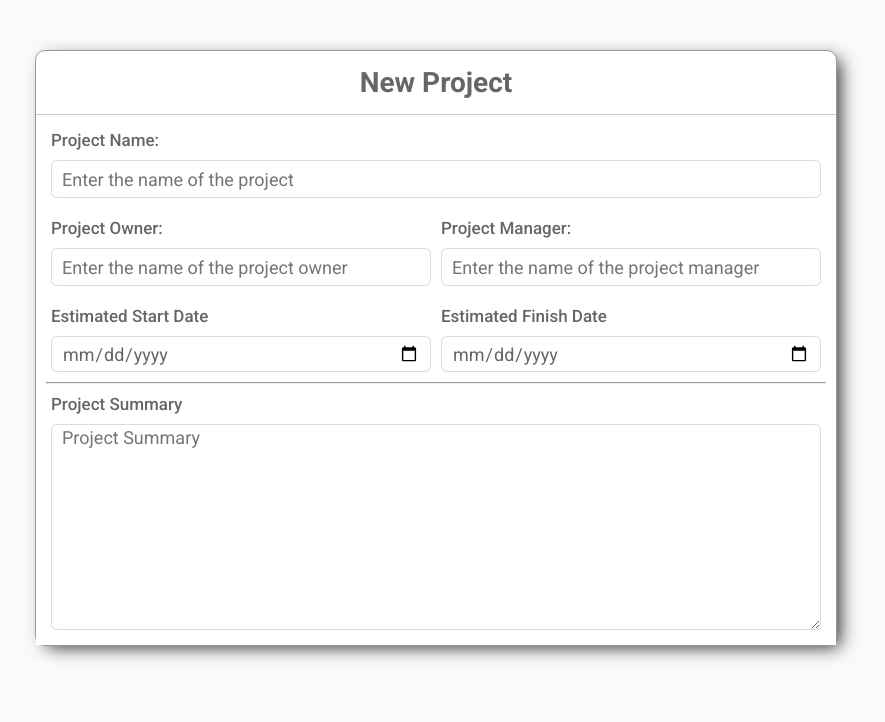
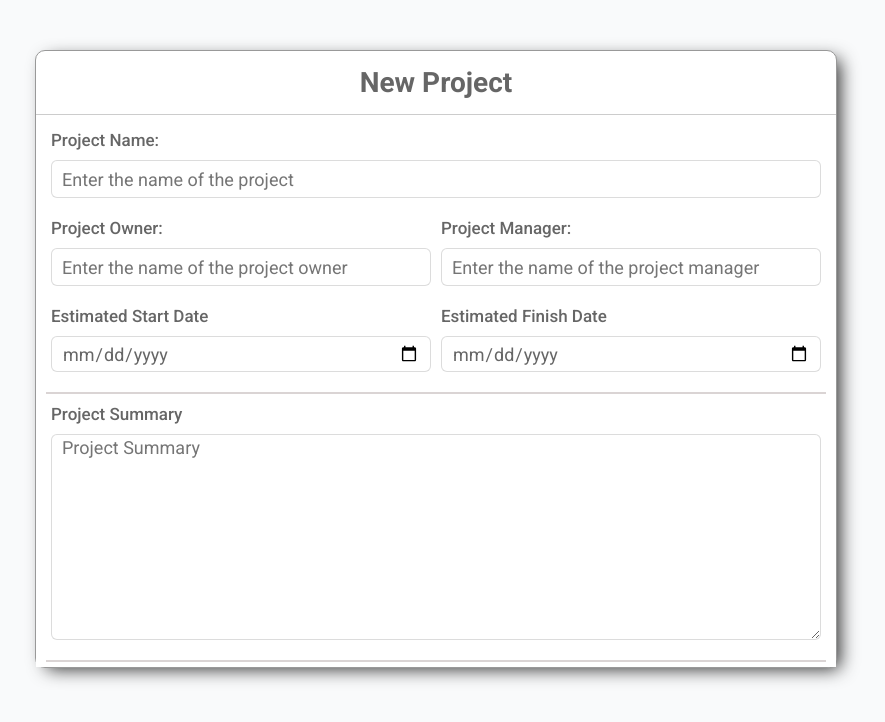
Before and after one commit to JAYMAC1/react-playground, a React (Create React App) app: page /add-project in a window 1280 px wide. Shown: the top 722 px of the page, without its empty margins (204-1089 px from the left). Built offline with nearby package versions, Linux system fonts and the light colour scheme.

Commit message:
added and styled hr and textaera

```diff
--- a/src/components/CreateProject.jsx
+++ b/src/components/CreateProject.jsx
@@ -147,76 +147,12 @@ const CreateProject = () => {
                   value={projectDescription}></textarea>
               </div>
             </div>
+            <hr />
+            <div className='row'></div>
           </div>
         </form>
       </section>
     </>
-    // <div classNameName='container'>
-    //   <form classNameName='form' onSubmit={handleSubmit}>
-    //     <div classNameName='form-header'>
-    //       <h1>New Project</h1>
-    //     </div>
-    //     <div classNameName='form-control'>
-    //       <label htmlhtmlFor='projectName'>Project Name:</label>
-    //       <input
-    //         type='text'
-    //         name='projectName'
-    //         id='projectName'
-    //         onChange={onMutate}
-    //         value={projectName}
-    //         required
-    //       />
-    //     </div>
-
-    //     <div classNameName='form-control'>
-    //       <label htmlhtmlFor='projectOwner'>Project Owner:</label>
-    //       <input
-    //         type='text'
-    //         name='projectOwner'
-    //         id='projectOwner'
-    //         onChange={onMutate}
-    //         value={projectOwner}
-    //         required
-    //       />
-    //     </div>
-    //     <div classNameName='form-control'>
-    //       <label htmlhtmlFor='projectManager'>Project Manager:</label>
-    //       <input
-    //         type='text'
-    //         name='projectManager'
-    //         id='projectManager'
-    //         onChange={onMutate}
-    //         value={projectManager}
-    //         required
-    //       />
-    //     </div>
-    //     <div classNameName='form-control dual'>
-    //       <label htmlhtmlFor='projectEstimatedStartDate'>
-    //         Estimated Start Date:
-    //       </label>
-    //       <input
-    //         type='date'
-    //         name='projectEstimatedStartDate'
-    //         id='projectEstimatedStartDate'
-    //         onChange={onMutate}
-    //         value={projectEstimatedStartDate}
-    //         required
-    //       />
-
-    //       <label htmlhtmlFor='projectEstimatedFinishDate'>
-    //         Estimated End Date:
-    //       </label>
-    //       <input
-    //         type='date'
-    //         name='projectEstimatedFinishDate'
-    //         id='projectEstimatedFinishDate'
-    //         onChange={onMutate}
-    //         value={projectEstimatedFinishDate}
-    //         required
-    //       />
-    //     </div>
-    //   </form>
-    // </div>
   )
 }
 
--- a/src/components/createProject.css
+++ b/src/components/createProject.css
@@ -33,6 +33,11 @@
 
 .project-form .form-body .row {
   display: flex;
+}
+
+.project-form .form-body hr {
+  border: 0.75px solid #dad4d4;
+  margin-top: 10px;
 }
 
 .project-form .form-body .input-group {
```
